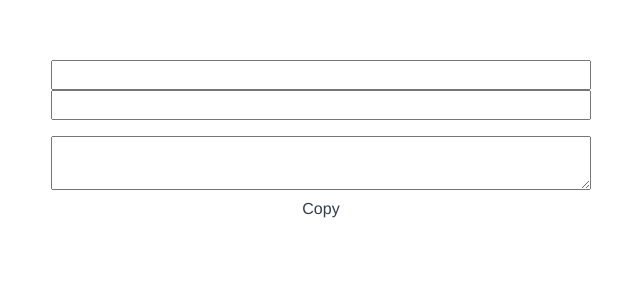
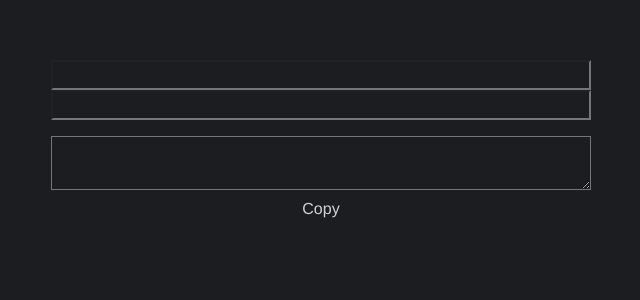
Before and after one commit to yellowme/slack-poll-web, a Vue app: page / in a window 1280 px wide. Shown: the top 300 px of the page, without its empty margins (319-959 px from the left). Built offline with nearby package versions, Linux system fonts and the light colour scheme.

Commit message:
Add base styles

```diff
--- a/src/App.vue
+++ b/src/App.vue
@@ -18,12 +18,17 @@ export default {
 </script>
 
 <style>
+* {
+  background-color: #1B1D21;
+  color: #D1D2D3;
+}
+
 #app {
   font-family: 'Avenir', Helvetica, Arial, sans-serif;
   -webkit-font-smoothing: antialiased;
   -moz-osx-font-smoothing: grayscale;
   text-align: center;
-  color: #2c3e50;
+  color: #D1D2D3;
   margin-top: 60px;
 }
 </style>
--- a/src/components/Poll.vue
+++ b/src/components/Poll.vue
@@ -1,7 +1,7 @@
 <template>
   <div class="Poll">
     <b-container>
-      <poll-title v-model="title" />
+      <poll-title v-model="title" @keyupEnter="focusOnNextInput" />
       <poll-option-input v-model="newOptionText" @keyupEnter="addOption" />
       <b-row align-h="center">
         <b-col cols=6>
@@ -52,6 +52,10 @@ export default {
       this.newOptionText = ''
     },
 
+    focusOnNextInput() {
+      document.getElementById('add-option-input').focus()
+    },
+
     removeOption(option) {
       this.options.splice(this.options.indexOf(option), 1)
     },
```
